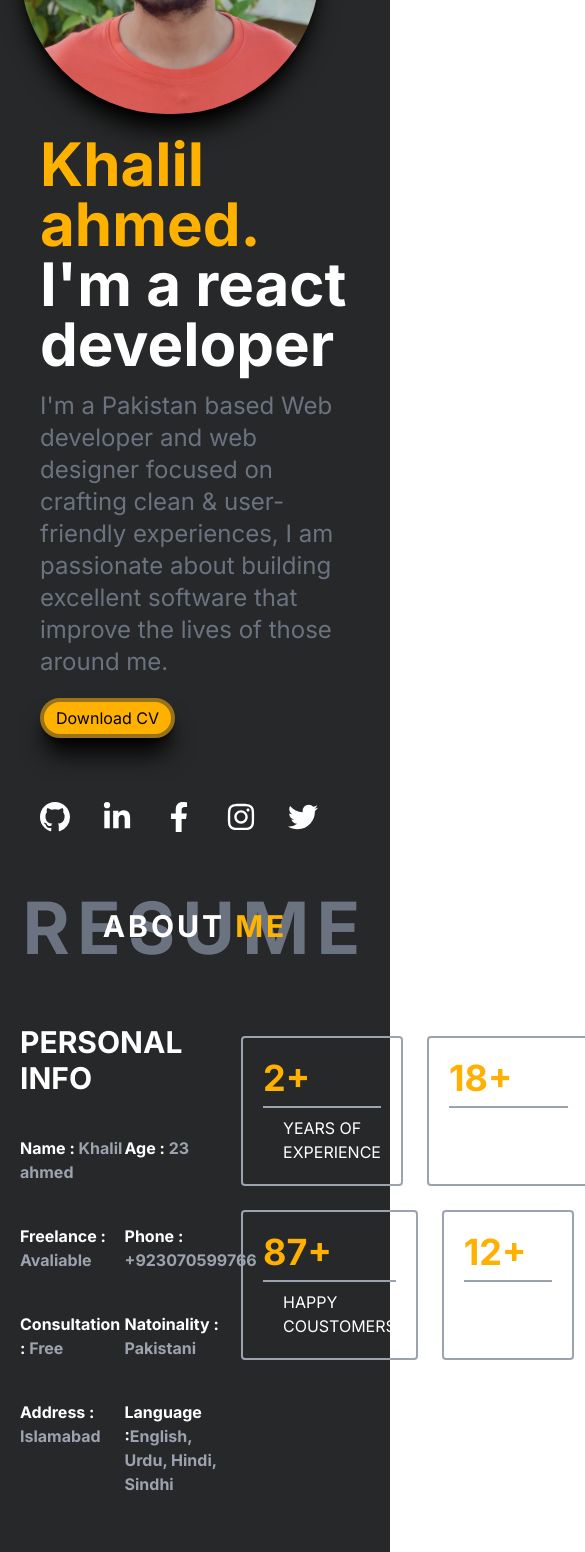
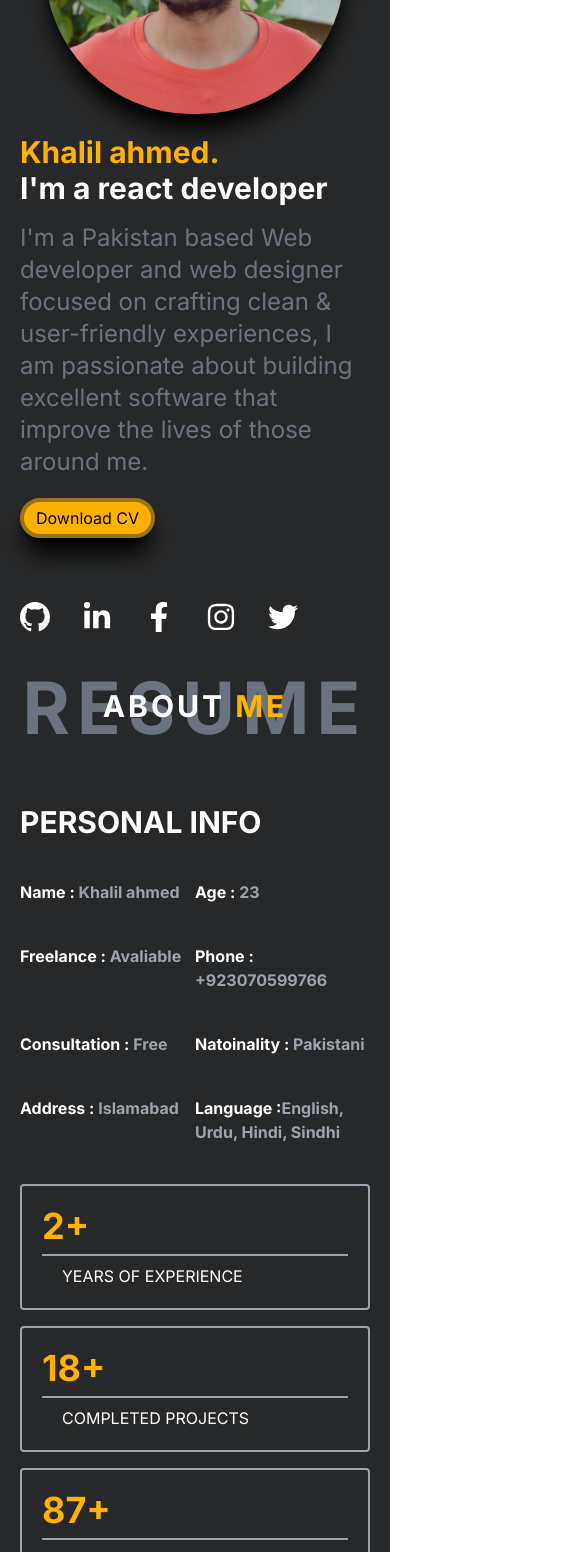
Before and after one commit to khalilahmed63/portfolio-nextjs, a Next.js app: page / in a window 390 px wide. Shown: the part 220-1772 px from the top of the page, 585 px wide, since content can reach past the window. Built offline with nearby package versions, Linux system fonts and the light colour scheme.

Commit message:
working on mobile responsive

```diff
--- a/src/components/About.tsx
+++ b/src/components/About.tsx
@@ -2,7 +2,7 @@ import React from "react";
 
 export default function About() {
   return (
-    <div className="max-w-screen-2xl min-h-screen px-5 md:px-32  mx-auto sm:flex items-cente">
+    <div className="max-w-screen-2xl min-h-screen px-5 md:px-32  mx-auto flex items-cente">
       <div className="mt-10 w-full ">
         <div className=" text-2xl items-center justify-center text-center">
           <h1 className="text-gray-500 text-7xl font-bold tracking-widest">
@@ -12,7 +12,7 @@ export default function About() {
             ABOUT <span className="text-[#ffb400]">ME</span>
           </h2>
         </div>
-        <div className="my-20 flex">
+        <div className="my-20 sm:flex">
           <div className="w-full">
             <div className="">
               <h3 className="text-3xl text-white font-bold mb-3">
@@ -65,8 +65,8 @@ export default function About() {
             </div>
           </div>
           <div className="w-full">
-              <div className="flex">
-                <div className="w-full rounded p-5 m-3 border-2 border-gray-400">
+              <div className="sm:flex">
+                <div className="w-full rounded p-5 sm:m-3 mb-4 border-2 border-gray-400">
                   <h1 className="pb-2 text-4xl font-bold text-[#FFB100] border-b-2 border-gray-400 ">
                     2+
                   </h1>
@@ -74,7 +74,7 @@ export default function About() {
                     YEARS OF EXPERIENCE
                   </p>
                 </div>
-                <div className="w-full rounded p-5 m-3 border-2 border-gray-400">
+                <div className="w-full rounded p-5 sm:m-3 mb-4 border-2 border-gray-400">
                   <h1 className="pb-2 text-4xl font-bold text-[#FFB100] border-b-2 border-gray-400 ">
                     18+
                   </h1>
@@ -83,14 +83,14 @@ export default function About() {
                   </p>
                 </div>
               </div>
-              <div className="flex">
-                <div className="w-full rounded p-5 m-3 border-2 border-gray-400">
+              <div className="sm:flex">
+                <div className="w-full rounded p-5 sm:m-3 mb-4 border-2 border-gray-400">
                   <h1 className="pb-2 text-4xl font-bold text-[#FFB100] border-b-2 border-gray-400 ">
                     87+
                   </h1>
                   <p className="pt-2  ml-[20px] text-white">HAPPY COUSTOMERS</p>
                 </div>
-                <div className="w-full rounded p-5 m-3 border-2 border-gray-400">
+                <div className="w-full rounded p-5 sm:m-3 mb-4 border-2 border-gray-400">
                   <h1 className="pb-2 text-4xl font-bold text-[#FFB100] border-b-2 border-gray-400 ">
                     12+
                   </h1>
--- a/src/components/ContactMe.tsx
+++ b/src/components/ContactMe.tsx
@@ -12,7 +12,7 @@ export default function ContactMe() {
           </h2>
         </div>
         <div className="my-10">
-          <div className="flex pt-6">
+          <div className="sm:flex pt-6">
             <div className="w-full sm:w-[40%]">
               <h1 className="pb-6 font-bold text-3xl text-white tracking-widest">
                 (: DON&apos;T BE <span className="text-[#ffb400]"> SHY !</span>
@@ -60,7 +60,7 @@ export default function ContactMe() {
                 </div>
               </div>
             </div>
-            <div className="w-full pl-4 sm:w-[60%]">
+            <div className="w-full mt-10 sm:mt-0 sm:pl-4 sm:w-[60%]">
               <form action="#">
                 <div className="flex">
                   <input
--- a/src/components/ExperienceEducation.tsx
+++ b/src/components/ExperienceEducation.tsx
@@ -11,8 +11,8 @@ export default function ExperienceEducation() {
         </div>
         <div className="my-10">
           <div className="md:flex">
-            <div className="w-[50%]">
-              <p className=" font-bold text-2xl text-white">.Education</p>
+            <div className="md:w-[50%]">
+              <p className=" font-bold text-2xl text-center md:text-left text-white">.Education</p>
               <div className="mt-16 pr-2 pb-2 border-b">
                 <p className=" font-bold text-base text-white">
                   BACHELOR OF COMPUTER SCIENCE
@@ -41,8 +41,8 @@ export default function ExperienceEducation() {
                 </p>
               </div>
             </div>
-            <div className="pl-5 w-[50%]">
-              <p className="font-bold text-2xl text-white">
+            <div className="mt-10 sm:mt-0 md:pl-5 md:w-[50%]">
+              <p className="font-bold text-2xl text-center md:text-left text-white">
                 .Professional experience
               </p>
               <div className="mt-16 pr-2 pb-2 border-b">
--- a/src/components/Hero.tsx
+++ b/src/components/Hero.tsx
@@ -2,12 +2,18 @@ import Link from "next/link";
 import React from "react";
 import Image from "next/image";
 import { BsGithub } from "react-icons/bs";
-import { FaLinkedinIn, FaFacebookF, FaInstagram, FaTwitter } from "react-icons/fa";
+import {
+  FaLinkedinIn,
+  FaFacebookF,
+  FaInstagram,
+  FaTwitter,
+} from "react-icons/fa";
 
 export default function Hero() {
   return (
     <div className="max-w-screen-2xl min-h-screen px-5 md:px-32 mx-auto flex items-center">
       <div className="mt-10 sm:flex items-center justify-center">
+        <div className="w-full flex justify-center">
           <Image
             src={"/assets/images/khalil-ahmed-1.jpg"}
             alt="image"
@@ -22,9 +28,12 @@ export default function Hero() {
             height={300}
             className="sm:hidden rounded-full shadow-xl hover:shadow-[#FFB100] hover:scale-95 shadow-black duration-500"
           />
-        <div className="m-5 sm:m-10">
-          <h1 className="text-6xl font-bold text-[#FFB100]">Khalil ahmed.</h1>
-          <h1 className="text-6xl font-bold text-white">
+        </div>
+        <div className="mt-5 mx-0 sm:m-10">
+          <h1 className="text-3xl md:text-6xl font-bold text-[#FFB100]">
+            Khalil ahmed.
+          </h1>
+          <h1 className="text-3xl mdtext-6xl font-bold text-white">
             I&apos;m a react developer
           </h1>
           <p className="text-2xl text-gray-500 mt-4">
--- a/src/components/Portfolio.tsx
+++ b/src/components/Portfolio.tsx
@@ -12,7 +12,7 @@ export default function Portfolio() {
           </h2>
         </div>
         <div className="my-10">
-          <div className="grid grid-cols-3 gap-10">
+          <div className="grid grid-cols-1 sm:grid-cols-2 md:grid-cols-3 gap-10">
             <PortfolioCard />
             <PortfolioCard />
             <PortfolioCard />
--- a/src/components/Skills.tsx
+++ b/src/components/Skills.tsx
@@ -15,7 +15,7 @@ export default function Skills() {
           </h2>
         </div>
         <div className="my-10">
-          <div className="mt-6 w-full grid grid-cols-4 gap-4">
+          <div className="mt-6 w-full sm:flex flex-wrap">
             <div className="mt-4 w-fit mx-auto">
               <div className="w-fit mx-auto group border-8 border-[#ffb200] hover:border-[#9A7318] rounded-full p-10 hover:bg-[#ffb200] duration-300">
                 <FaReact
@@ -61,7 +61,7 @@ export default function Skills() {
               </h1>
             </div>
           </div>
-          <div className="mt-6 w-full grid grid-cols-4 gap-4">
+          <div className="mt-6 w-full sm:flex flex-wrap">
             <div className="mt-4 w-fit mx-auto">
               <div className="w-fit mx-auto group border-8 border-[#ffb200] hover:border-[#9A7318] rounded-full p-10 hover:bg-[#ffb200] duration-300">
                 <TbBrandTailwind
```
Lines whose indentation alone changed are shown as unchanged.
